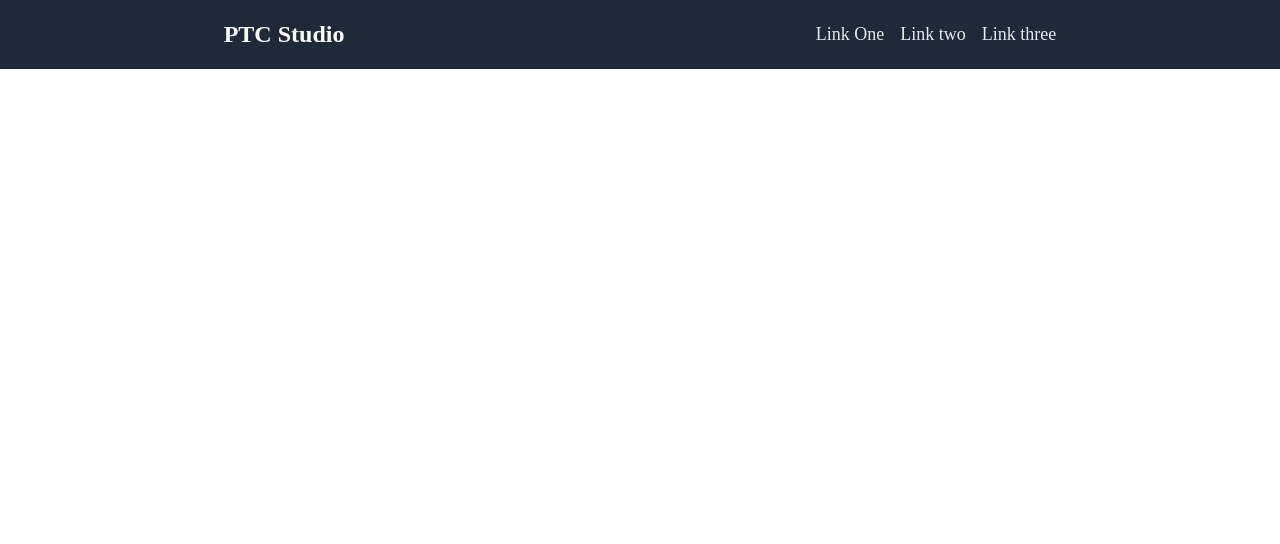
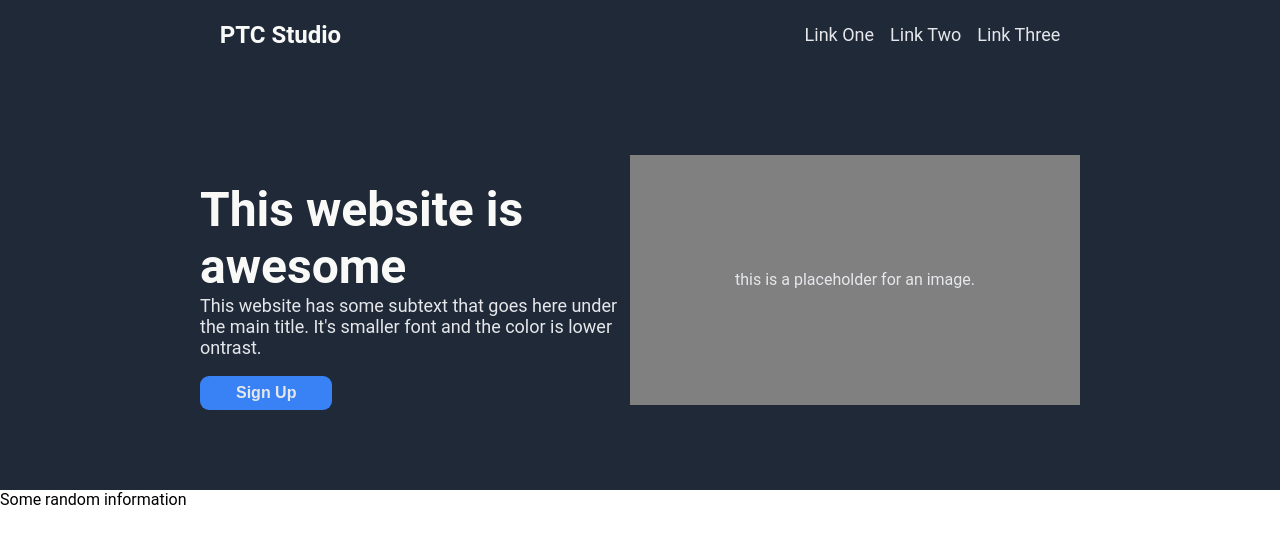
Before and after one commit to EternalMeek/LandingPage, a plain HTML site: page index.html in a window 1280 px wide. Drawn offline with Linux system fonts and the light colour scheme.

Commit message:
fininshed html and css for section 1, added some images(not implenment in webpage)

```diff
--- a/index.html
+++ b/index.html
@@ -10,6 +10,7 @@
 
 <body>
     <div class="page">
+        <!--Header-->
         <div class="header">
             <div class="brand">
                 PTC Studio
@@ -17,10 +18,30 @@
             <div class="links">
                 <ul class="lists">
                     <li class="item"><a href="#">Link One</a> </li>
-                    <li class="item"><a href=#>Link two</a></li>
-                    <li class="item"><a href="#">Link three</a> </li>
+                    <li class="item"><a href=#>Link Two</a></li>
+                    <li class="item"><a href="#">Link Three</a> </li>
                 </ul>
             </div>
+        </div>
+
+        <!--Section 1-->
+        <div class="greet">
+            <div class="left">
+                <div>
+                    <h1 class="main">This website is awesome</h1>
+                    <p class="secondary">This website has some subtext that goes here under the main title. It's smaller font and the color is lower ontrast.</p>
+                    <button>Sign Up</button>
+                </div>
+            </div>
+            <div class="right">
+                <!-- <img src="images/cat.jpeg" alt="photo of a cat in cat cafe"> -->
+                <p>this is a placeholder for an image.</p>
+            </div>
+        </div>
+
+        <!--Section 2-->
+        <div class="info">
+            <div class="title">Some random information</div>
         </div>
 
     </div>
--- a/styles.css
+++ b/styles.css
@@ -2,13 +2,14 @@ body{
     box-sizing: border-box;
     height: 100vh;
     margin: 0;
+    font-family: roboto;
 }
 
 .page{
     display: flex;
     flex-direction: column;
 }
-
+/* CSS for Headers part */
 .header{
     display: flex;
     justify-content: space-around;
@@ -35,5 +36,59 @@ a{
     font-size: 18px;
 }
 
+
 .links{
 }
+/* CSS for Header ends **/
+
+
+/* CSS for first body part **/
+
+.greet{
+    display: flex;
+    justify-content: space-around;
+    background-color: #1f2937;
+    padding: 80px 200px;
+    align-items: center;
+}
+
+.main{
+    font-size: 48px;
+    font-weight: bolder;
+    color: #f9faf8;
+    margin-bottom: 0;
+}
+
+.secondary{
+    margin-top: 0;
+    font-size: 18px;
+    color: #e5e7eb;
+}
+
+.greet button{
+    background-color: #3882f6;
+    border:none;
+}
+button{
+    border-radius: 9px;
+    padding: 8px 36px;
+    color: #e5e7eb;
+    font-weight: 600;
+    font-size: 16px;
+}
+
+.left{
+    flex-wrap: wrap;
+}
+
+.right{
+    border: #ffffff;
+    height: 250px;
+    width: 450px;
+    background-color: grey;
+    align-items: center;
+    flex: 0 0 auto;
+    display: flex;
+    justify-content: center;
+    color: #e5e7eb;
+}
```
Also changed, not shown: 5 other files.
